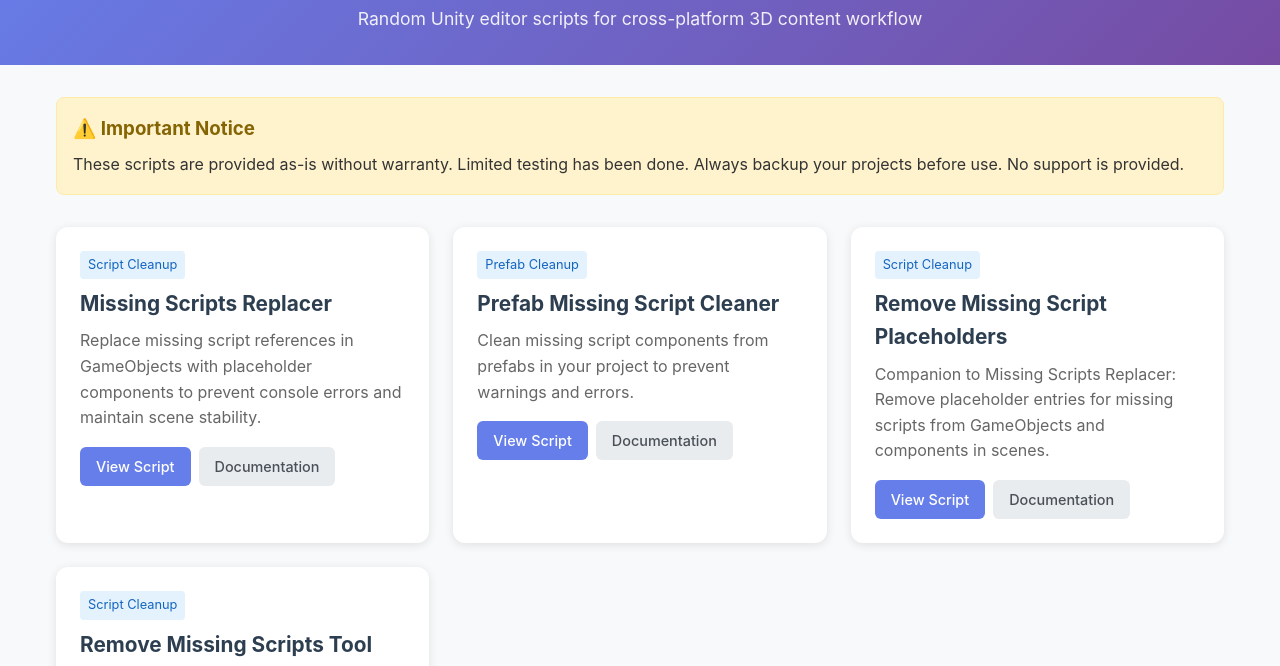
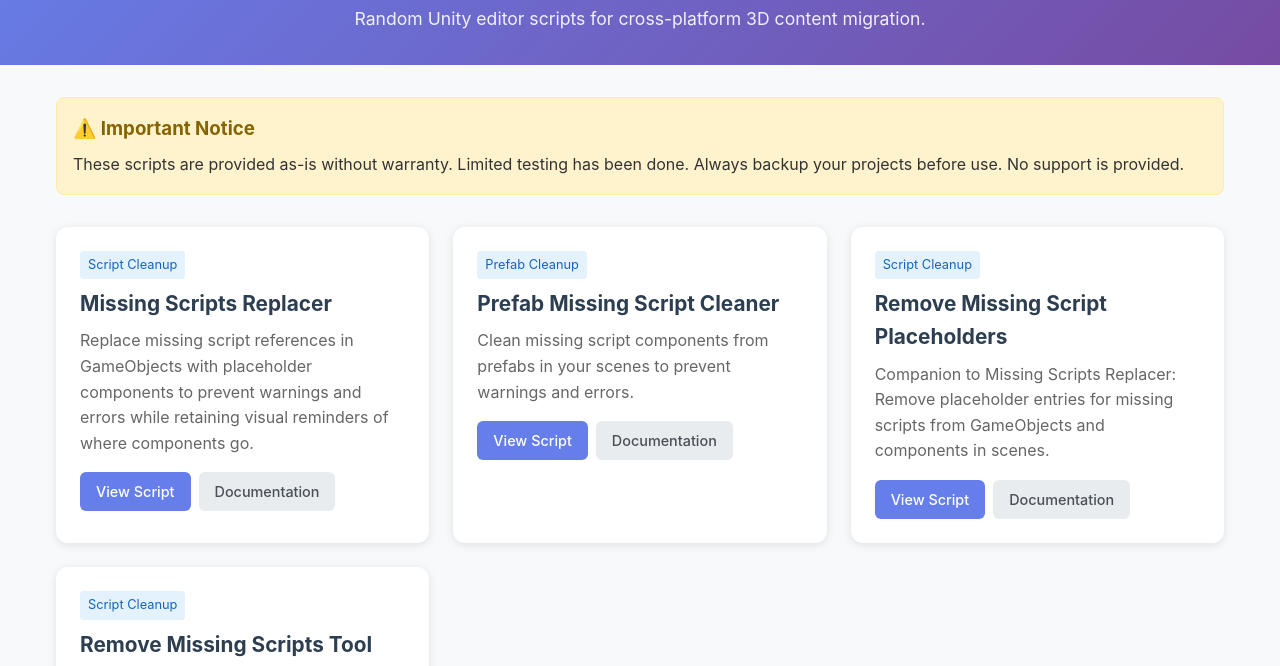
Before and after one commit to LaurieAnnis/3D-artist-Unity-tools, a plain HTML site: page index.html in a window 1280 px wide. Shown: the part 99-765 px from the top of the page. Drawn offline with Linux system fonts and the light colour scheme.

Commit message:
Update index.html
more copy editing

```diff
--- a/index.html
+++ b/index.html
@@ -150,7 +150,7 @@
     <header>
         <div class="container">
             <h1>3D Artist Unity Tools</h1>
-            <p>Random Unity editor scripts for cross-platform 3D content workflow</p>
+            <p>Random Unity editor scripts for cross-platform 3D content migration.</p>
         </div>
     </header>
 
@@ -165,7 +165,7 @@
             <div class="script-card">
                 <span class="category">Script Cleanup</span>
                 <h3>Missing Scripts Replacer</h3>
-                <p>Replace missing script references in GameObjects with placeholder components to prevent console errors and maintain scene stability.</p>
+                <p>Replace missing script references in GameObjects with placeholder components to prevent warnings and errors while retaining visual reminders of where components go.</p>
                 <div class="script-actions">
                     <a href="https://github.com/LaurieAnnis/3D-artist-Unity-tools/scripts/MissingScriptsReplacer.cs" class="btn btn-primary">View Script</a>
                     <a href="https://github.com/LaurieAnnis/3D-artist-Unity-tools/docs/MissingScriptsReplacerDocumentation.md" class="btn btn-secondary">Documentation</a>
@@ -175,7 +175,7 @@
             <div class="script-card">
                 <span class="category">Prefab Cleanup</span>
                 <h3>Prefab Missing Script Cleaner</h3>
-                <p>Clean missing script components from prefabs in your project to prevent warnings and errors.</p>
+                <p>Clean missing script components from prefabs in your scenes to prevent warnings and errors.</p>
                 <div class="script-actions">
                     <a href="https://github.com/LaurieAnnis/3D-artist-Unity-tools/scripts/PrefabMissingScriptCleaner.cs" class="btn btn-primary">View Script</a>
                     <a href="https://github.com/LaurieAnnis/3D-artist-Unity-tools/docs/PrefabMissingScriptCleanerDocumentation.md" class="btn btn-secondary">Documentation</a>
```
